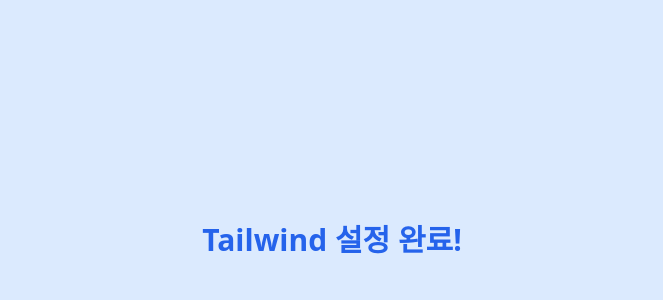
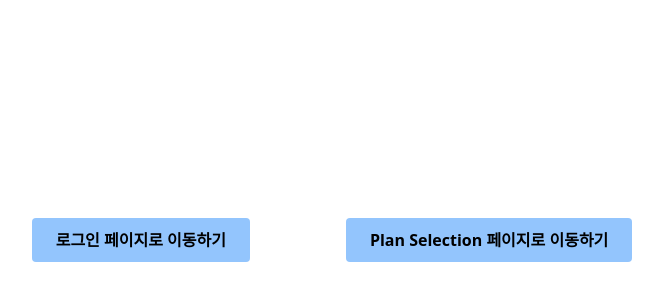
Before and after one commit to gooddaysoft/assignment, a Next.js app in the folder my-web-app/: page / in a window 1280 px wide. Shown: the part 160-460 px from the top of the page, without its empty margins (308-971 px from the left). Built offline with nearby package versions, Linux system fonts and the light colour scheme.

Commit message:
feat: 랜딩 페이지와 dashboard 페이지에 라우팅 버튼 구현

```diff
--- a/my-web-app/app/dashboard/page.tsx
+++ b/my-web-app/app/dashboard/page.tsx
@@ -1,6 +1,7 @@
 import { cookies } from 'next/headers';
 import DashboardClient from './DashboardClient';
 import { redirect } from 'next/navigation';
+import Link from 'next/link';
 
 export default function DashboardPage() {
   const cookieStore = cookies();
@@ -13,5 +14,12 @@
     // 리다이렉트 처리를 서버에서 바로 반환하기 때문에 별도의 return을 작성할 필요가 없습니다.
   }
 
-  return <DashboardClient />;
+  return (
+    <div className="p-5 bg-gray-50">
+      <Link href="/plans" className="bg-blue-300 hover:bg-blue-400 px-6 py-2.5 rounded font-semibold">
+        Plan Selection 페이지로 이동하기
+      </Link>
+      <DashboardClient />
+    </div>
+  );
 }
--- a/my-web-app/app/page.tsx
+++ b/my-web-app/app/page.tsx
@@ -1,10 +1,16 @@
+import Link from 'next/link';
 
 export default function Home() {
   return (
     <>
-    <main className="flex min-h-screen items-center justify-center bg-blue-100">
-      <h1 className="text-3xl font-bold text-blue-600">Tailwind 설정 완료!</h1>
-    </main>
+      <main className="flex min-h-screen items-center justify-center gap-24">
+        <Link href="/login" className="bg-blue-300 hover:bg-blue-400 px-6 py-2.5 rounded font-semibold">
+          로그인 페이지로 이동하기
+        </Link>
+        <Link href="/plans" className="bg-blue-300 hover:bg-blue-400 px-6 py-2.5 rounded font-semibold">
+          Plan Selection 페이지로 이동하기
+        </Link>
+      </main>
     </>
   );
 }
```
